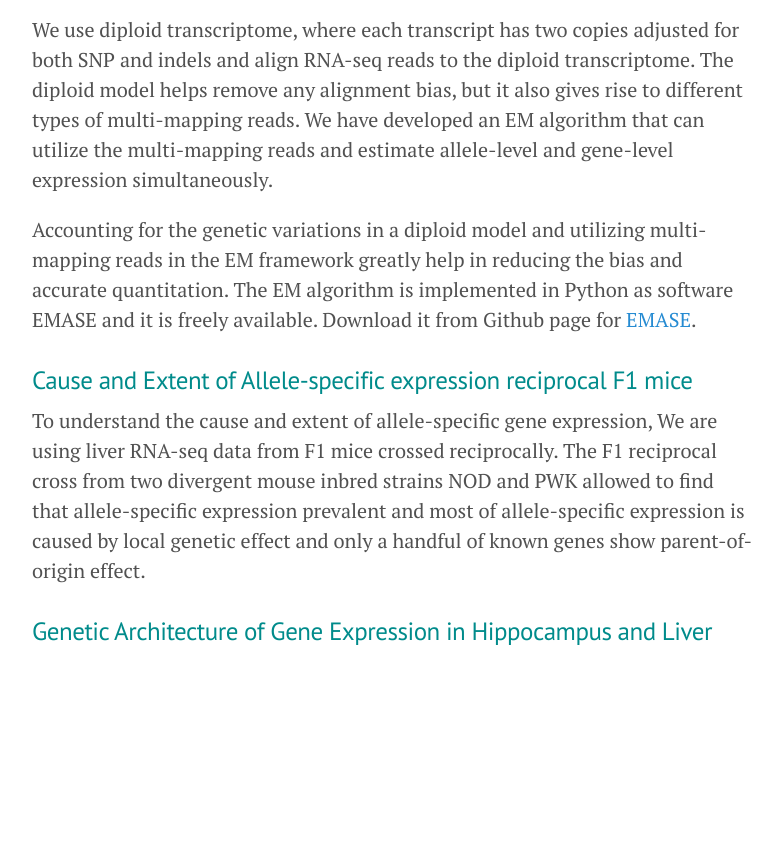
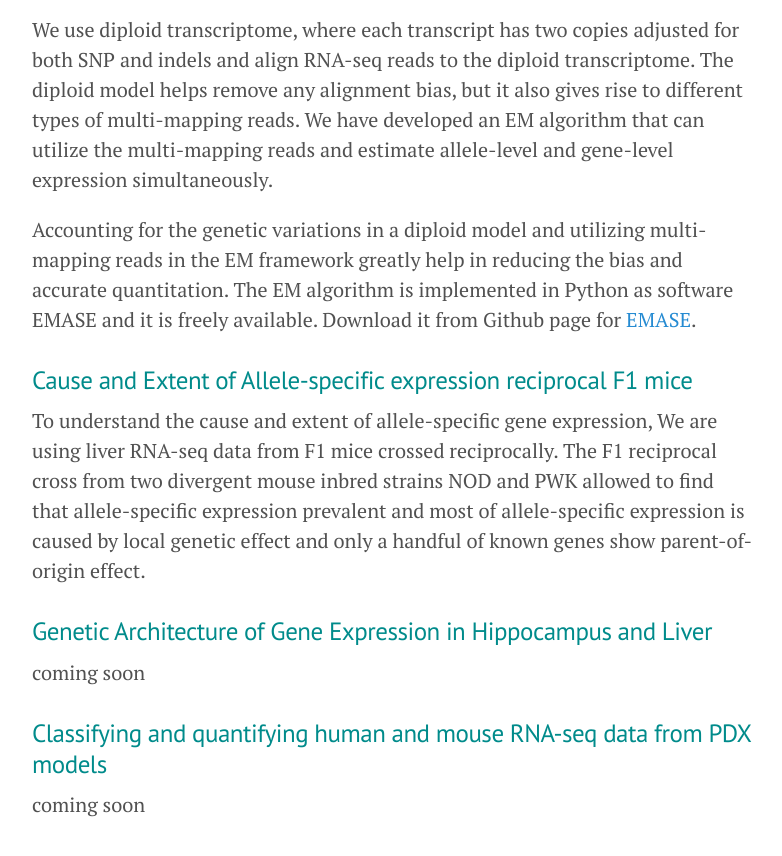
Before and after one commit to narayananr/narayananr.github.io, a Jekyll site: the page built from research.md, in a window 1280 px wide and 900 px high, scrolled down 2492 px. Shown: the top 856 px of the window, without its empty margins (248-1030 px from the left). Built offline with Jekyll 4.4.1, drawn with Linux system fonts in a browser that asks for light colours; Markdown is read by kramdown in place of the engine named in the settings; before the commit the page ends 3220 px from its top, so only the background shows below that.

Commit message:
fixed typo

```diff
--- a/research.md
+++ b/research.md
@@ -31,4 +31,9 @@ Accounting for the genetic variations in a diploid model and utilizing multi-map
 ### <font color="DarkCyan"> Cause and Extent of Allele-specific expression reciprocal F1 mice </font>
 To understand the cause and extent of allele-specific gene expression, We are using liver RNA-seq data from F1 mice crossed reciprocally. The F1 reciprocal cross from two divergent mouse inbred strains NOD and PWK allowed to find that allele-specific expression prevalent and most of allele-specific expression is caused by local genetic effect and only a handful of known genes show parent-of-origin effect.
 
+
 ### <font color="DarkCyan">Genetic Architecture of Gene Expression in Hippocampus and Liver </font>
+coming soon
+
+### <font color="DarkCyan">Classifying and quantifying human and mouse RNA-seq data from PDX models </font>
+coming soon
```
